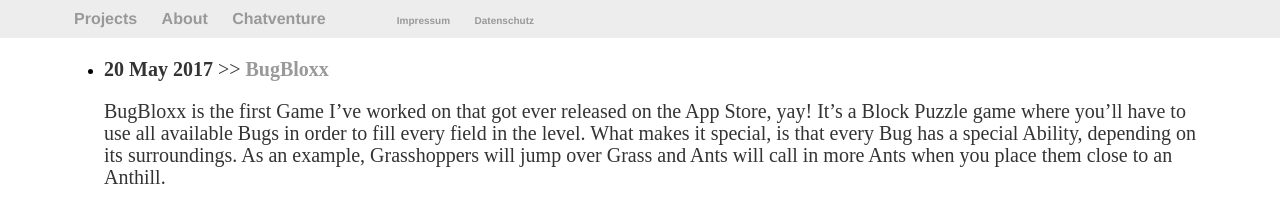
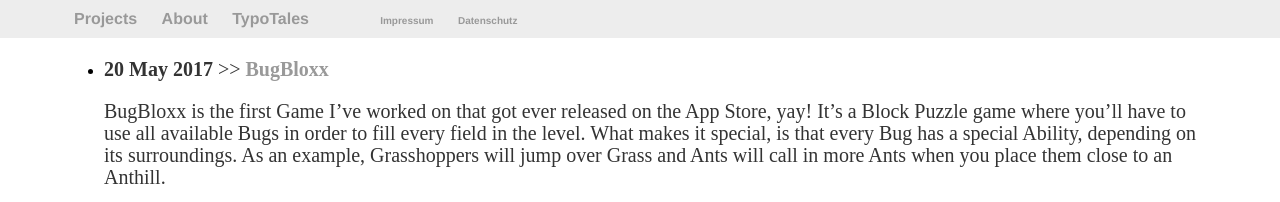
Before and after one commit to Jacudibu/jacudibu.github.io, a Jekyll site: the page built from index.html, in a window 1280 px wide and 900 px high. Shown: the top 202 px of the window. Built offline with Jekyll 4.4.1, drawn with Linux system fonts in a browser that asks for light colours.

Commit message:
Typo Tales, whoohoo!

```diff
--- a/_layouts/default.html
+++ b/_layouts/default.html
@@ -14,7 +14,7 @@
 							<!--<li><a href="/">Home</a></li>-->
 							<li><a href="/projects">Projects</a></li>
 							<li><a href="/about">About</a></li>
-							<li><a href="https://chatventure.net">Chatventure</a></li>
+							<li><a href="https://typotales.com">TypoTales</a></li>
 							<li>&nbsp;&nbsp;&nbsp;&nbsp;&nbsp;</li>
 							<li><a href="/impressum"><font size="1">Impressum</font></a></li>
 							<li><a href="/datenschutz"><font size="1">Datenschutz</font></a></li>
```
